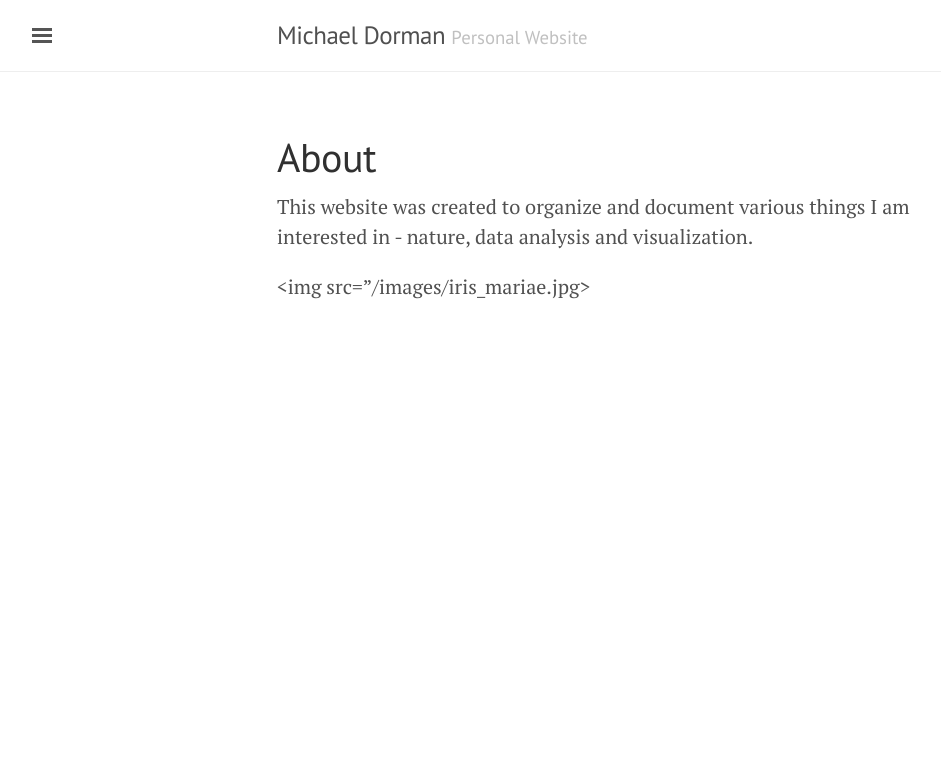
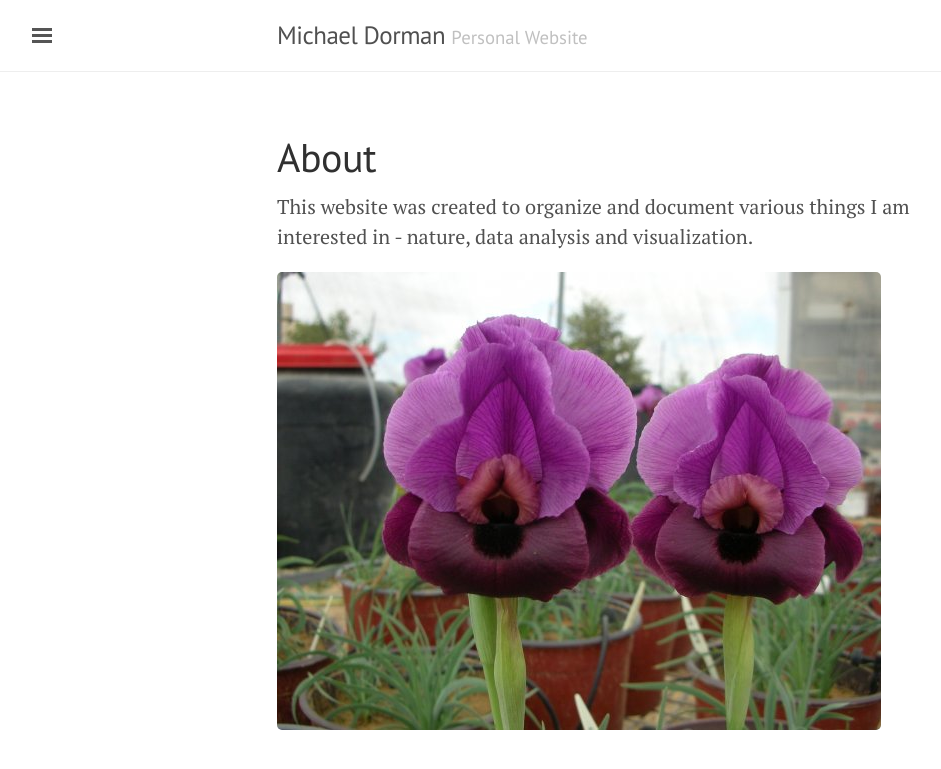
Before and after one commit to michaeldorman/michaeldorman.github.io, a Jekyll site: the page built from about.md, in a window 1280 px wide. Shown: the top 769 px of the page, without its empty margins (3-944 px from the left). Built offline with Jekyll 4.4.1, drawn with Linux system fonts in a browser that asks for light colours.

Commit message:
Update about.md

```diff
--- a/about.md
+++ b/about.md
@@ -5,4 +5,4 @@ title: About
 
 This website was created to organize and document various things I am interested in - nature, data analysis and visualization.
 
-<img src="/images/iris_mariae.jpg>
+<img src="/images/iris_mariae.jpg">
```
